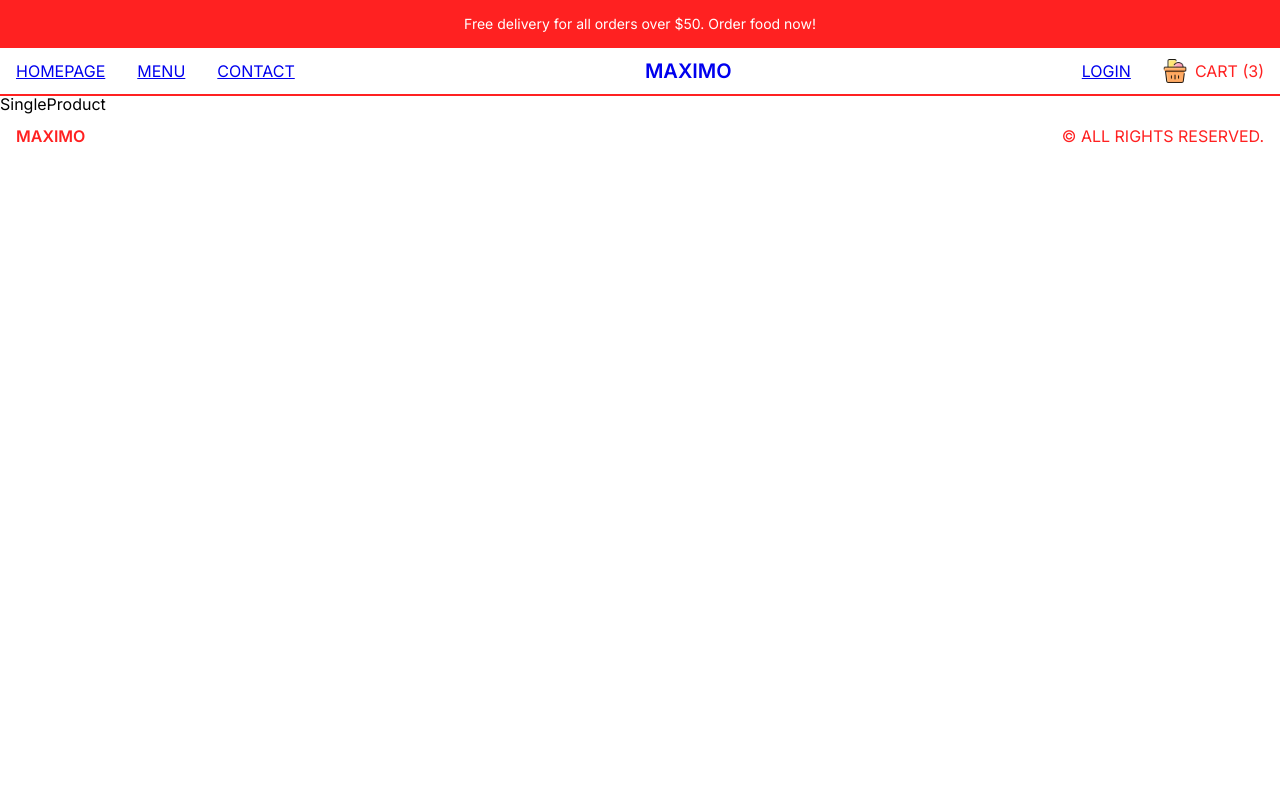
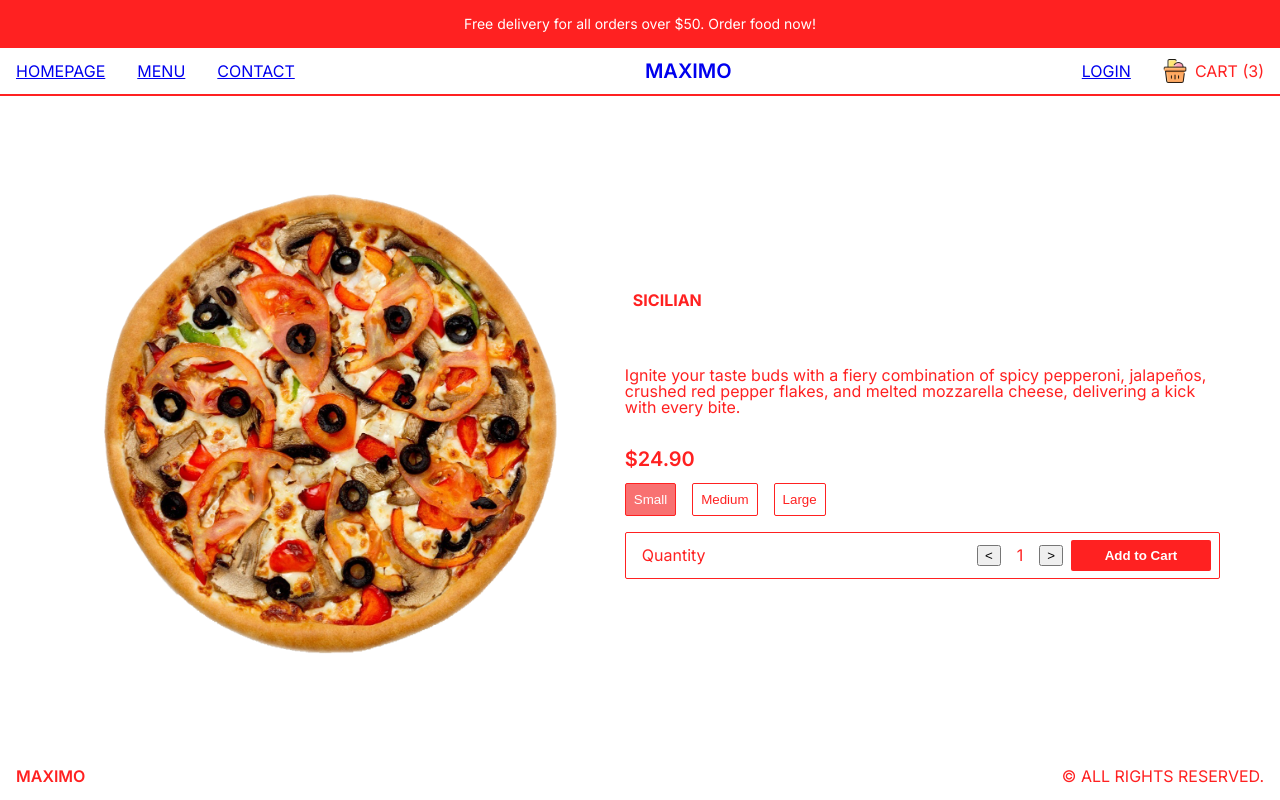
Before and after one commit to vladjsp/tasty-delivery-ui, a Next.js app: page /product/1 in a window 1280 px wide. Built offline with nearby package versions, Linux system fonts and the light colour scheme.

Commit message:
create simgle product page

```diff
--- a/src/app/menu/styles.module.css
+++ b/src/app/menu/styles.module.css
@@ -3,7 +3,7 @@
     flex-direction: column;
     align-items: center;
     padding: 16px;
-    height: calc(100vh - var(--navbar-height) - var(--notification-height) - var(--footer-height));
+    height: var(--content-height);
 }
 
 .link {
--- a/src/app/product/[id]/page.tsx
+++ b/src/app/product/[id]/page.tsx
@@ -1,9 +1,31 @@
-import React from 'react'
+import Image from 'next/image'
+import { Price } from '@/components/components';
 
-const SingleProduct = () => {
+import { singleProduct } from '@/data'
+import styles from './styles.module.css'
+
+const SingleProductPage = () => {
   return (
-    <div>SingleProduct</div>
-  )
-}
+    <div className={styles.wrapper}>
+      {/* IMAGE CONTAINER */}
+      {singleProduct.img && (
+        <div className={styles.imageWrapper}>
+          <Image
+            src={singleProduct.img}
+            alt=''
+            style={{objectFit: 'contain'}}
+            fill
+          />
+        </div>
+      )}
+      {/* TEXT CONTAINER */}
+      <div className={styles.info}>
+        <h1 className={styles.title}>{singleProduct.title}</h1>
+        <p>{singleProduct.desc}</p>
+        <Price price={singleProduct.price} id={singleProduct.id} options={singleProduct.options}/>
+      </div>
+    </div>
+  );
+};
 
-export default SingleProduct
+export default SingleProductPage
--- /dev/null
+++ b/src/app/product/[id]/styles.module.css
@@ -0,0 +1,53 @@
+.wrapper {
+    display: flex;
+    padding: 1rem;
+    flex-direction: column;
+    justify-content: space-around;
+    height: var(--content-height);
+    color: var(--red);
+}
+
+.imageWrapper {
+    position: relative;
+    width: 100%;
+    height: 50%;
+}
+
+.info {
+    display: flex;
+    flex-direction: column;
+    gap: 16px;
+    height: 50%;
+}
+
+.title {
+    padding: 8px;
+    font-size: 16px;
+    line-height: 24px;
+    text-transform: uppercase;
+    color: var(--red);
+}
+
+@media (min-width: 768px) {
+    .wrapper {
+        flex-direction: row;
+        gap: 24px;
+        align-items: center;
+    }
+
+    .imageWrapper {
+        height: 70%;
+    }
+
+    .info {
+        gap: 20px;
+        justify-content: center;
+        height: 70%;
+    }
+}
+
+@media (min-width: 1024px) {
+    .wrapper {
+        padding : 0 60px;
+    }
+}
--- a/src/assets/styles/variables.css
+++ b/src/assets/styles/variables.css
@@ -21,5 +21,6 @@
     --notification-height: 48px;
     --navbar-height: 48px;
     --footer-height: 48px;
+    --content-height: calc(100vh - var(--notification-height) - var(--navbar-height) - var(--footer-height));
 
 }
--- a/src/components/components.ts
+++ b/src/components/components.ts
@@ -7,3 +7,4 @@ export {Slider} from './slider/Slider';
 export {Featured} from './featured/Featured';
 export {Offer} from './offer/Offer';
 export {CountDown} from './countdown/Countdown';
+export {Price} from './price/Price';
--- /dev/null
+++ b/src/components/price/Price.tsx
@@ -0,0 +1,71 @@
+'use client'
+
+import { useEffect, useState } from 'react'
+
+import styles from './styles.module.css'
+
+type Props = {
+  price: number;
+  id: number;
+  options?: { title: string; additionalPrice: number }[];
+};
+
+const Price = ({ price, id, options }: Props) => {
+  const [total, setTotal] = useState(price);
+  const [quantity, setQuantity] = useState(1);
+  const [selected, setSelected] = useState(0);
+
+  useEffect(() => {
+    setTotal(
+      quantity * (options ? price + options[selected].additionalPrice : price)
+    );
+  }, [quantity, selected, options, price]);
+
+  return (
+    <div className={styles.wrapper}>
+      <h2 className={styles.price}>${total.toFixed(2)}</h2>
+      {/* OPTIONS CONTAINER */}
+      <div className={styles.options}>
+        {options?.map((option, index) => (
+          <button
+            key={option.title}
+            className={styles.optionBtn}
+            style={{
+              background: selected === index ? "rgb(248 113 113)" : "#ffffff",
+              color: selected === index ? "#ffffff" : "#ff2121",
+            }}
+            onClick={() => setSelected(index)}
+          >
+            {option.title}
+          </button>
+        ))}
+      </div>
+      {/* QUANTITY AND ADD BUTTON CONTAINER */}
+      <div className={styles.orderInfo}>
+        {/* QUANTITY */}
+        <div className={styles.quantity}>
+          <span>Quantity</span>
+          <div className={styles.quantityBtn}>
+            <button
+              onClick={() => setQuantity((prev) => (prev > 1 ? prev - 1 : 1))}
+            >
+              {"<"}
+            </button>
+            <span>{quantity}</span>
+            <button
+              onClick={() => setQuantity((prev) => (prev < 9 ? prev + 1 : 9))}
+            >
+              {">"}
+            </button>
+          </div>
+        </div>
+        {/* CART BUTTON */}
+        <button className={styles.addToCartBtn}>
+          Add to Cart
+        </button>
+      </div>
+    </div>
+  );
+};
+
+export {Price}
--- /dev/null
+++ b/src/components/price/styles.module.css
@@ -0,0 +1,58 @@
+.wrapper {
+    display: flex;
+    flex-direction: column;
+    gap: 16px;
+
+}
+
+.price {
+    margin: 0;
+    font-size: var(--font-size-large);
+    font-weight: var(--font-weight-semi-bold);
+}
+
+.options {
+    display: flex;
+    gap: 16px;
+}
+
+.optionBtn {
+    padding: 8px;
+    border: 1px solid var(--red);
+    border-radius: 2px;
+    box-shadow: var(--red)
+}
+
+.orderInfo {
+    display: flex;
+    justify-content: space-between;
+    align-items: center;
+    padding: 4px 8px;
+    border: 1px solid var(--red);
+    border-radius: 2px;
+}
+
+.quantity {
+    display: flex;
+    justify-content: space-between;
+    align-items: center;
+    width: 100%;
+    padding: 8px;
+}
+
+.quantityBtn {
+    display: flex;
+    align-items: center;
+    gap: 16px;
+}
+
+.addToCartBtn {
+    min-width: 140px;
+    padding: 8px 16px;
+    border:none;
+    border-radius: 2px;
+    font-weight: var(--font-weight-semi-bold);
+    background-color: var(--red);
+    color: var(--white);
+    cursor: pointer;
+}
```
